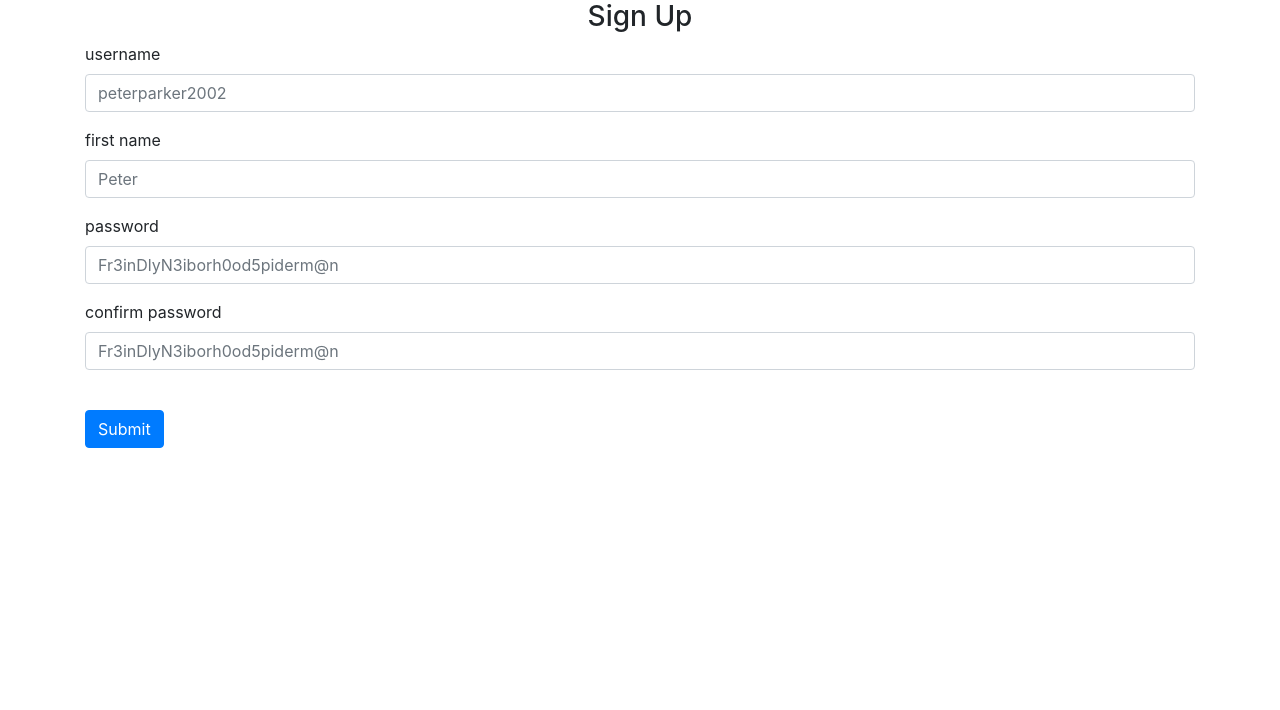
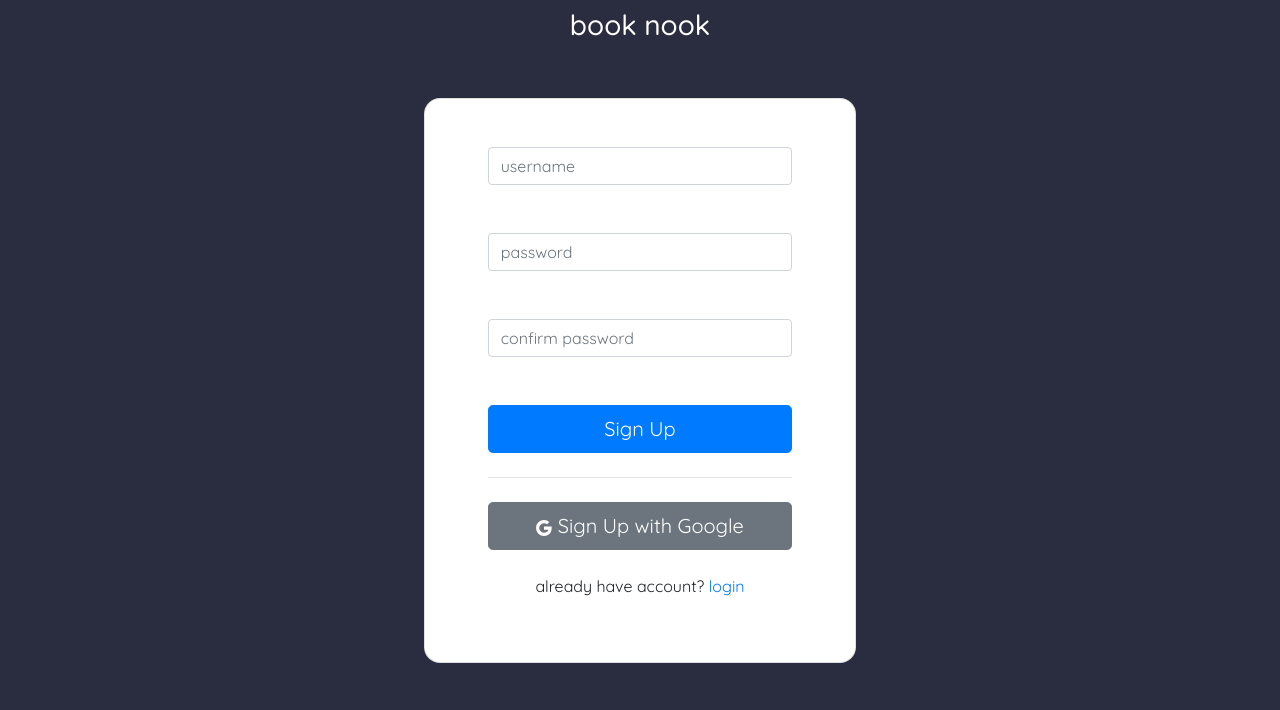
Before and after one commit to cesarihinojosa/book-nook, a Flask app: page /sign-up in a window 1280 px wide. Shown: the top 710 px of the page. Run offline with Flask 3, Linux system fonts and the light colour scheme; some libraries are stand-ins or nearby versions.

Commit message:
login, signup pages pretty

```diff
--- a/website/templates/base_entry.html
+++ b/website/templates/base_entry.html
@@ -15,9 +15,12 @@
 
 <form method="POST">
 
+  <h3 class="text-white mt-2 row d-flex justify-content-center align-items-center" >book nook</h3>
+
         <div class="container py-5 h-100">
           <div class="row d-flex justify-content-center align-items-center h-100">
-            <h2 class="text-white" >book nook</h2>
+            <!-- <h2 class="text-white mb-5" >book nook</h2> -->
+
           </div>
           <div class="row d-flex justify-content-center align-items-center h-100">
             <div class="col-12 col-md-8 col-lg-6 col-xl-5">
--- a/website/templates/login.html
+++ b/website/templates/login.html
@@ -3,7 +3,6 @@
 {% block title %}Login{% endblock %}
 
 {%block entry_content %}
-  <h3 class="mb-5">Login</h3>
 
   <div class="form-outline mb-4">
     <input
@@ -38,5 +37,8 @@
     Login with Google
   </button>
 
+    <label></label>
+    <p>no account? <a href="/sign-up">sign up</a></p>
+
 </form>
 {% endblock %}
--- a/website/templates/sign_up.html
+++ b/website/templates/sign_up.html
@@ -1,47 +1,55 @@
-{% extends "base.html" %}
+{% extends "base_entry.html" %}
 
 {% block title %}Sign Up{% endblock %}
 
-{% block content %}
-<form method="POST">
-    <h3 align="center">Sign Up</h3>
-    <div class="form-group">
-        <label for="username">username</label>
+{%block entry_content %}
+
+  <div class="form-outline mb-4">
     <input
       type="text"
       class="form-control"
       id="username"
       name="username"
-            placeholder="peterparker2002">
+      class="form-control form-control-lg"
+      placeholder="username"/>
+    <label></label>
   </div>
-    <div class="form-group">
-        <label for="firstName">first name</label>
-        <input
-            type="text"
-            class="form-control"
-            id="firstName"
-            name="firstName"
-            placeholder="Peter">
-    </div>
-    <div class="form-group">
-        <label for="password">password</label>
+
+  <div class="form-outline mb-4">
     <input
       type="password"
       class="form-control"
       id="password"
       name="password"
-            placeholder="Fr3inDlyN3iborh0od5piderm@n">
+      class="form-control form-control-lg"
+      placeholder="password"/>
+    <label></label>
   </div>
-    <div class="form-group">
-        <label for="passwordConfirm">confirm password</label>
+
+  <div class="form-outline mb-4">
     <input
       type="password"
       class="form-control"
       id="passwordConfirm"
       name="passwordConfirm"
-            placeholder="Fr3inDlyN3iborh0od5piderm@n">
+      class="form-control form-control-lg"
+      placeholder="confirm password"/>
+    <label></label>
   </div>
-    <br>
-    <button type="submit" class="btn btn-primary">Submit</button>
+
+  <button class="btn btn-primary btn-lg btn-block" type="submit">Sign Up</button>
+
+  <hr class="my-4">
+
+  <button class="btn btn-secondary btn-lg btn-block" type="submit">
+    <svg xmlns="http://www.w3.org/2000/svg" width="16" height="16" fill="currentColor" class="bi bi-google" viewBox="0 0 16 16">
+      <path d="M15.545 6.558a9.42 9.42 0 0 1 .139 1.626c0 2.434-.87 4.492-2.384 5.885h.002C11.978 15.292 10.158 16 8 16A8 8 0 1 1 8 0a7.689 7.689 0 0 1 5.352 2.082l-2.284 2.284A4.347 4.347 0 0 0 8 3.166c-2.087 0-3.86 1.408-4.492 3.304a4.792 4.792 0 0 0 0 3.063h.003c.635 1.893 2.405 3.301 4.492 3.301 1.078 0 2.004-.276 2.722-.764h-.003a3.702 3.702 0 0 0 1.599-2.431H8v-3.08h7.545z"/>
+    </svg>
+    Sign Up with Google
+  </button>
+
+  <label></label>
+  <p>already have account? <a href="/login">login</a></p>
+
 </form>
 {% endblock %}
```
Also changed, not shown: instance/database.db. Lines whose indentation alone changed are shown as unchanged.
